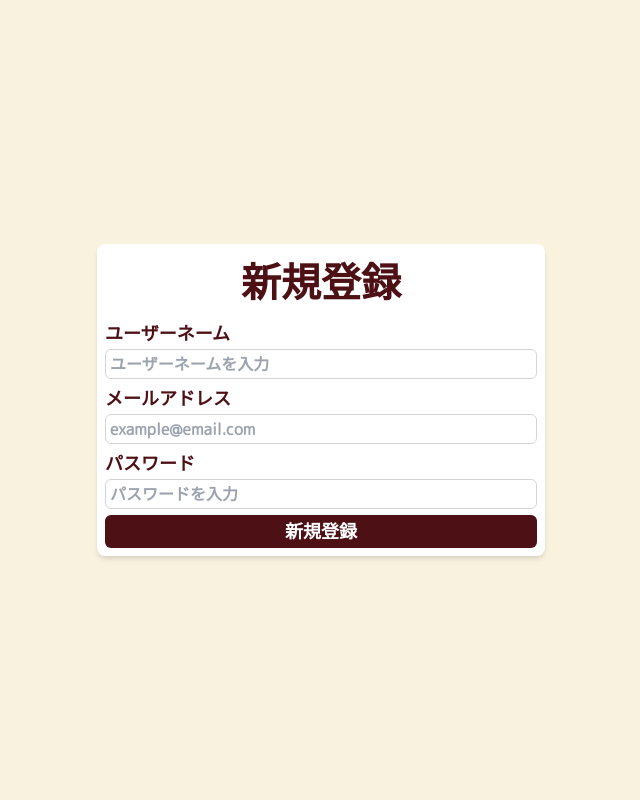
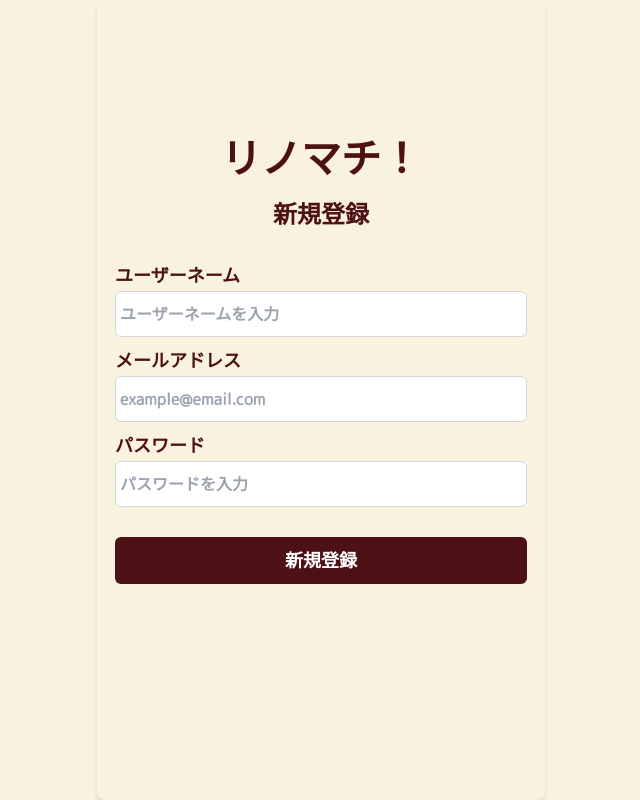
Before and after one commit to yama-chiiii/Rinomachi-Front, a Next.js app: page /signup in a window 1280 px wide. Shown: the whole page, without its empty margins (319-959 px from the left). Built offline with nearby package versions, Linux system fonts and the light colour scheme; a web font is replaced by a local one.

Commit message:
fix :サインアップページのUIの調整

```diff
--- a/src/app/signup/page.tsx
+++ b/src/app/signup/page.tsx
@@ -1,9 +1,10 @@
 export default function Signup (){
   return (
-      <div className="w-full min-h-screen flex items-center justify-center bg-brown-light font-mPlus font-semibold">
-        <div className="w-full max-w-md bg-white p-8 rounded-lg shadow-md text-brown-dark">
-          <h1 className="text-4xl lg:text-5xl font-bold mb-8 text-center">新規登録</h1>
-          <div className="mb-6">
+    <div className="w-full min-h-screen flex justify-center bg-brown-light font-mPlus font-semibold">
+      <div className="w-full max-w-md p-8 rounded-lg shadow-md text-brown-dark">
+        <h1 className="text-4xl lg:text-5xl text-bold mt-120 mb-8 text-center">リノマチ！</h1>
+        <div className="text-xl lg:text-2xl text-opacity-75 mb-30 text-center">新規登録</div>
+        <div className="mx-10 mb-10">
           <label htmlFor="username" className="block mb-2 text-lg">
             ユーザーネーム
           </label>
@@ -11,10 +12,10 @@ export default function Signup (){
             id="username"
             type="text"
             placeholder="ユーザーネームを入力"
-              className="w-full px-4 py-2 border border-gray-300 rounded-md focus:outline-none focus:ring-2 focus:ring-brown-dark"
+            className="w-full px-4 py-10 border border-gray-300 rounded-md focus:outline-none focus:ring-2 focus:ring-brown-dark"
           />
         </div>
-          <div className="mb-6">
+        <div className="mx-10 mb-10">
           <label htmlFor="email" className="block mb-2 text-lg">
             メールアドレス
           </label>
@@ -22,10 +23,10 @@ export default function Signup (){
             id="email"
             type="email"
             placeholder="example@email.com"
-              className="w-full px-4 py-2 border border-gray-300 rounded-md focus:outline-none focus:ring-2 focus:ring-brown-dark"
+            className="w-full px-4 py-10 border border-gray-300 rounded-md focus:outline-none focus:ring-2 focus:ring-brown-dark"
           />
         </div>
-          <div className="mb-6">
+        <div className="mx-10 mb-10">
           <label htmlFor="password" className="block mb-2 text-lg">
             パスワード
           </label>
@@ -33,13 +34,13 @@ export default function Signup (){
             id="password"
             type="password"
             placeholder="パスワードを入力"
-              className="w-full px-4 py-2 border border-gray-300 rounded-md focus:outline-none focus:ring-2 focus:ring-brown-dark"
+            className="w-full px-4 py-10 border border-gray-300 rounded-md focus:outline-none focus:ring-2 focus:ring-brown-dark"
           />
         </div>
-          <div className="text-center">
+        <div className="mt-30 mx-10 text-center">
           <button
             type="submit"
-              className="w-full px-6 py-3 bg-brown-dark text-white text-lg font-bold rounded-md hover:bg-brown-700 focus:outline-none focus:ring-2 focus:ring-brown-light"
+            className="w-full px-6 py-10 mb-35 bg-brown-dark text-white text-lg font-bold rounded-md hover:bg-brown-700 focus:outline-none focus:ring-2 focus:ring-brown-light"
           >
             新規登録
           </button>
```
Lines whose indentation alone changed are shown as unchanged.
